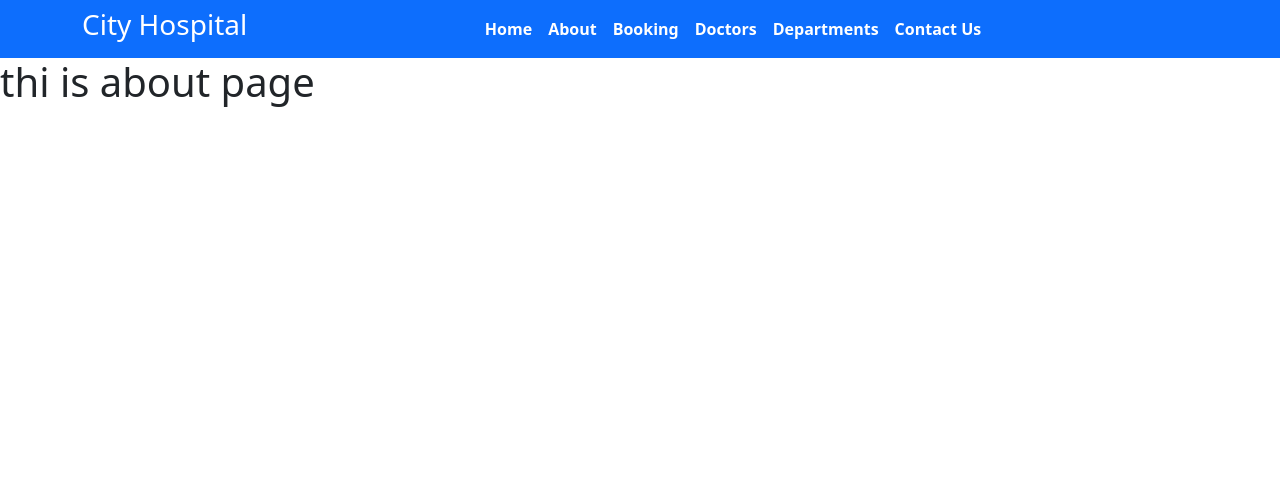
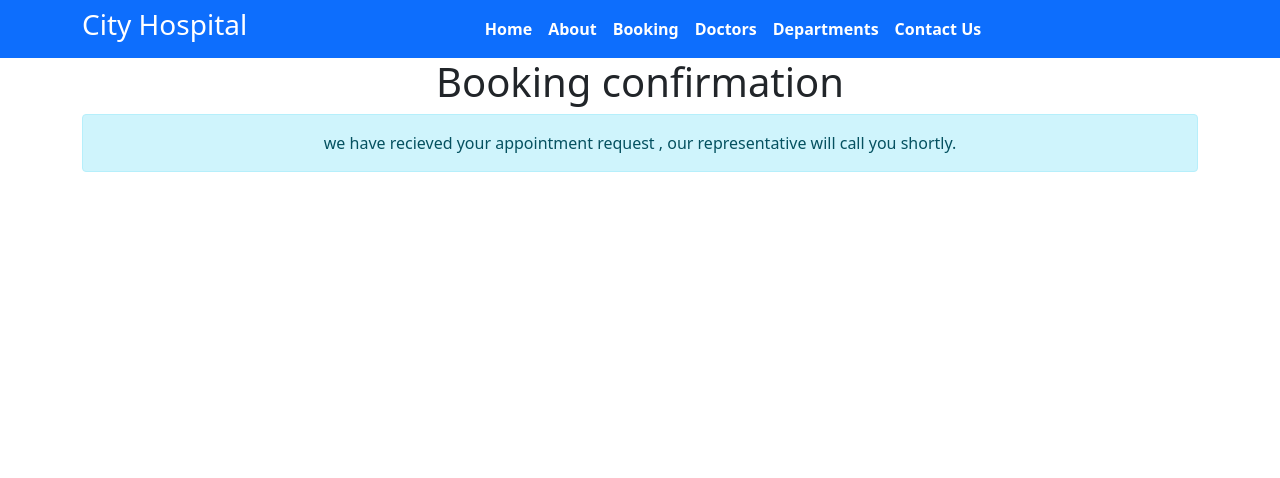
Before and after one commit to mohammednajeer/python_hospital_project, a Django app: template myproject/templates/confirmation.html in a window 1280 px wide. Shown: the top 478 px of the page. Run offline with Django 5.2, Linux system fonts and the light colour scheme; the template is opened without the code that fills it, so the values that code supplies are empty; some libraries are stand-ins or nearby versions.

Commit message:
project completed

```diff
--- a/myproject/home/views.py
+++ b/myproject/home/views.py
@@ -18,7 +18,7 @@ def booking(request):
         form = BookingForm(request.POST)
         if form.is_valid():
             form.save()
-
+            return render(request,'confirmation.html')
     form = BookingForm()
 
     return render(request, 'booking.html', {'form': form})
--- a/myproject/templates/confirmation.html
+++ b/myproject/templates/confirmation.html
@@ -1,9 +1,16 @@
 {% extends "base.html" %}
 
 {% block tittle %}
-about
+Booking confirmation
 {% endblock  %}
 
 {% block content %}
-<h1>thi is about page<h1>
+<div class="container text-center">
+    <h1>Booking confirmation</h1>
+
+    <div class="alert alert-info" role="alert">
+        we have recieved your appointment request , our representative will call you shortly.
+    </div>
+</div>
+
 {% endblock  %}
```
Also changed, not shown: myproject/db.sqlite3.
